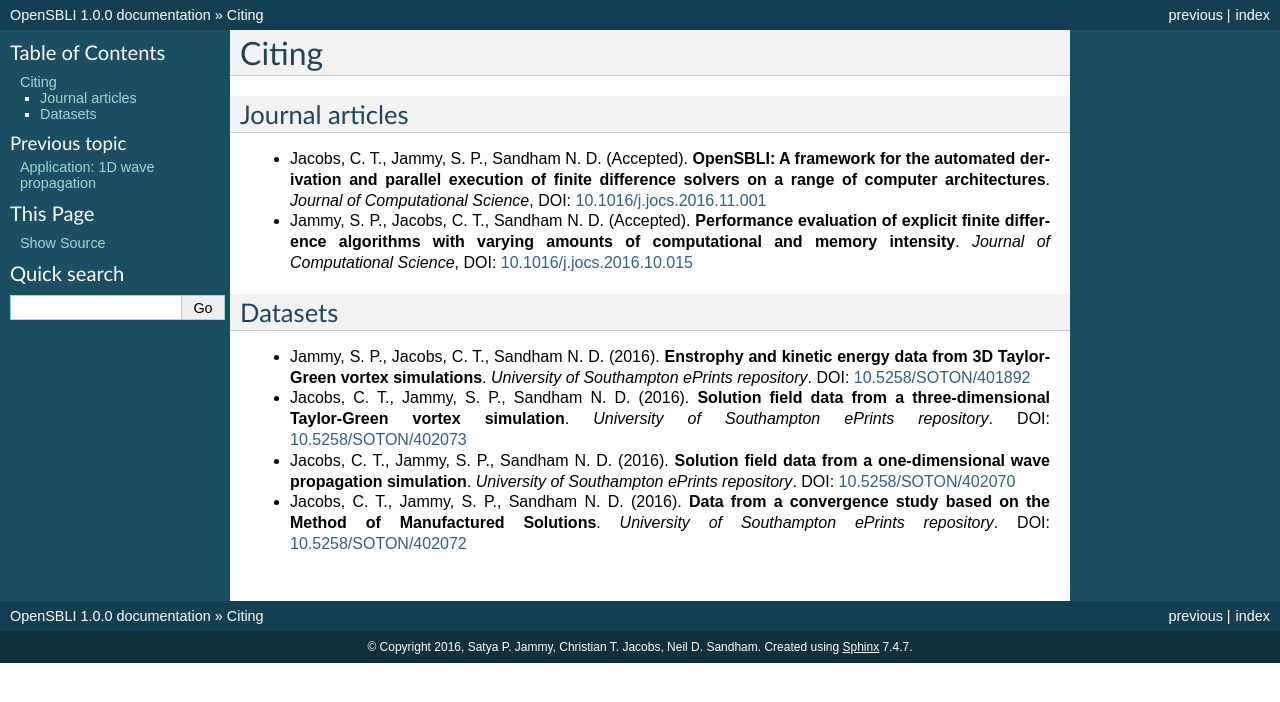
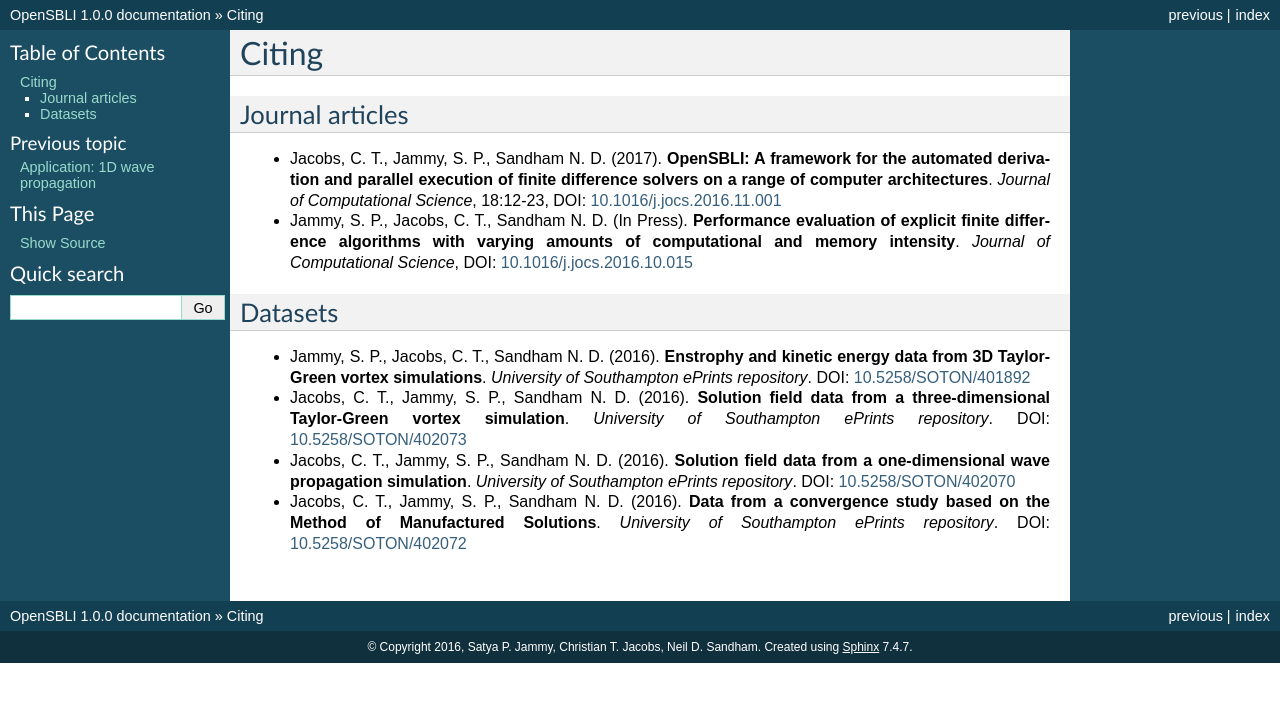
Before and after one commit to opensbli/opensbli, a Sphinx documentation site: the page built from docs/source/citing.rst, in a window 1280 px wide. Shown: the top 702 px of the page. Built offline with Sphinx 7.4.7, drawn with Linux system fonts in a browser that asks for light colours.

Commit message:
Updated references.

```diff
--- a/docs/source/citing.rst
+++ b/docs/source/citing.rst
@@ -4,9 +4,9 @@
 Journal articles
 ----------------
 
-* Jacobs, C. T., Jammy, S. P., Sandham N. D. (Accepted). **OpenSBLI: A framework for the automated derivation and parallel execution of finite difference solvers on a range of computer architectures**. *Journal of Computational Science*, DOI: `10.1016/j.jocs.2016.11.001 <http://dx.doi.org/10.1016/j.jocs.2016.11.001>`_
+* Jacobs, C. T., Jammy, S. P., Sandham N. D. (2017). **OpenSBLI: A framework for the automated derivation and parallel execution of finite difference solvers on a range of computer architectures**. *Journal of Computational Science*, 18:12-23, DOI: `10.1016/j.jocs.2016.11.001 <http://dx.doi.org/10.1016/j.jocs.2016.11.001>`_
 
-* Jammy, S. P., Jacobs, C. T., Sandham N. D. (Accepted). **Performance evaluation of explicit finite difference algorithms with varying amounts of computational and memory intensity**. *Journal of Computational Science*, DOI: `10.1016/j.jocs.2016.10.015 <http://dx.doi.org/10.1016/j.jocs.2016.10.015>`_
+* Jammy, S. P., Jacobs, C. T., Sandham N. D. (In Press). **Performance evaluation of explicit finite difference algorithms with varying amounts of computational and memory intensity**. *Journal of Computational Science*, DOI: `10.1016/j.jocs.2016.10.015 <http://dx.doi.org/10.1016/j.jocs.2016.10.015>`_
 
 Datasets
 --------
```
Also changed, not shown: README.md (+5 -3 lines).
